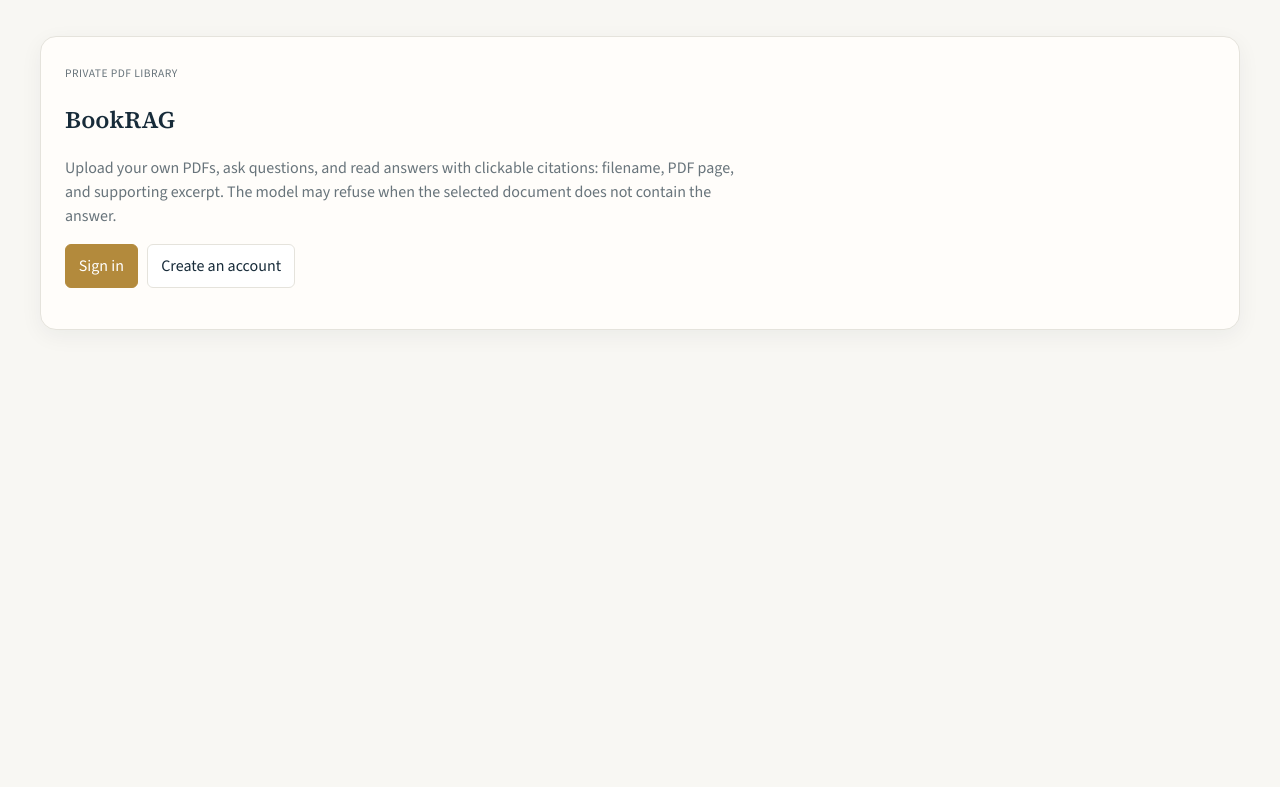
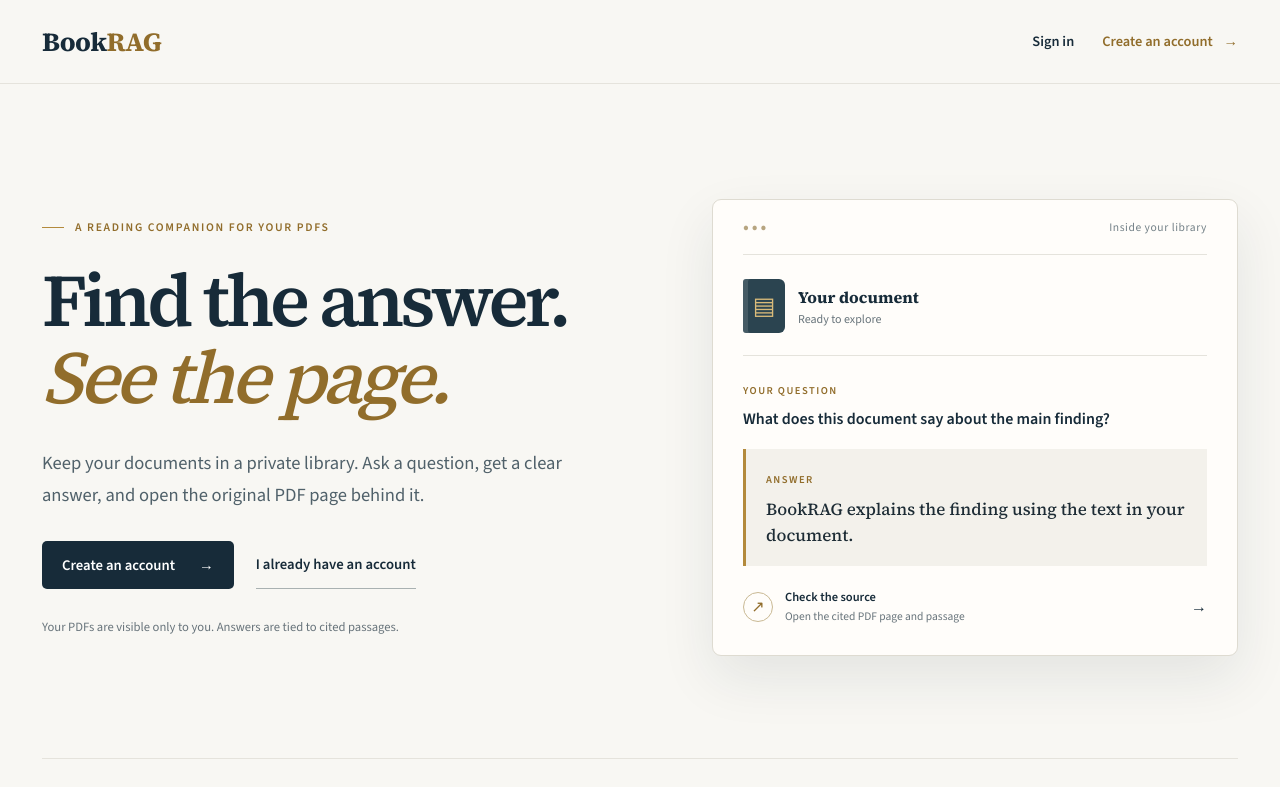
Before and after one commit to manumathewjiss/BookRAG, a Next.js app in the folder cloud_frontend/: page / in a window 1280 px wide. Shown: the top 787 px of the page. Built offline with nearby package versions, Linux system fonts and the light colour scheme; no server answers.

Commit message:
Redesign BookRAG landing page

```diff
--- a/cloud_frontend/src/app/globals.css
+++ b/cloud_frontend/src/app/globals.css
@@ -457,3 +457,44 @@ button:focus-visible,a:focus-visible,input:focus-visible,textarea:focus-visible
 .side-nav .side-nav-icon { display:inline-flex; align-items:center; justify-content:center; }
 .side-nav-icon svg { width:18px; height:18px; }
 .answer-topline { justify-content:flex-end; }
+
+/* Public landing page */
+.landing { min-height:100vh; display:flex; flex-direction:column; background:#f8f7f3; }
+.landing-header,.landing-main,.landing-footer { width:min(1320px,100%); margin-inline:auto; }
+.landing-header { min-height:84px; padding:0 42px; display:flex; align-items:center; justify-content:space-between; gap:20px; border-bottom:1px solid var(--line); }
+.landing-brand { font-family:var(--serif); font-size:1.65rem; font-weight:700; letter-spacing:-.025em; color:var(--navy); text-decoration:none; }
+.landing-brand span { color:var(--brass-deep); }
+.landing-header nav { display:flex; align-items:center; gap:28px; }
+.landing-header nav a { text-decoration:none; font-size:.9rem; font-weight:600; }
+.landing-signin { color:var(--navy); }
+.landing-header-cta { color:var(--brass-deep); }
+.landing-header-cta span { margin-left:8px; }
+.landing-main { flex:1; padding:0 42px; }
+.landing-hero { display:grid; grid-template-columns:minmax(0,1.06fr) minmax(360px,.94fr); align-items:center; gap:clamp(40px,6vw,100px); padding:clamp(64px,9vw,126px) 0 clamp(68px,8vw,110px); }
+.landing-kicker { display:flex; align-items:center; gap:11px; margin:0 0 27px; color:var(--brass-deep); font-size:.73rem; font-weight:700; letter-spacing:.14em; text-transform:uppercase; }
+.landing-kicker span { display:inline-block; width:22px; height:1px; background:var(--brass); }
+.landing-copy h1 { margin:0; max-width:740px; color:var(--navy); font-size:clamp(3.4rem,5.8vw,6.25rem); line-height:1.04; font-weight:600; letter-spacing:-.055em; }
+.landing-copy h1 em { font-weight:500; color:var(--brass-deep); }
+.landing-intro { max-width:570px; margin:31px 0 30px; color:#50616a; font-size:clamp(1.03rem,1.45vw,1.22rem); line-height:1.7; }
+.landing-actions { display:flex; align-items:center; flex-wrap:wrap; gap:22px; }
+.landing-actions a { min-height:48px; display:inline-flex; align-items:center; text-decoration:none; font-size:.92rem; font-weight:650; }
+.landing-primary { gap:24px; padding:0 20px; color:white; background:var(--navy); border-radius:5px; }
+.landing-primary:hover { background:#294553; }
+.landing-secondary { color:var(--navy); border-bottom:1px solid #a9b1b1; }
+.landing-assurance { max-width:510px; margin:28px 0 0; color:var(--muted); font-size:.79rem; line-height:1.55; }
+.landing-preview { padding:0 30px 31px; background:#fffdfa; border:1px solid #dedbd1; border-radius:9px; box-shadow:0 22px 55px rgba(23,43,57,.09); }
+.preview-topline { display:flex; align-items:center; justify-content:space-between; min-height:55px; border-bottom:1px solid var(--line); color:#738087; font-size:.72rem; letter-spacing:.05em; }
+.preview-dots { color:#b7a580; letter-spacing:.15em; font-size:1.2rem; line-height:0; }
+.preview-book { display:flex; align-items:center; gap:13px; padding:24px 0 22px; border-bottom:1px solid var(--line); }
+.preview-book-icon { display:grid; place-items:center; width:42px; height:54px; border-radius:3px 6px 6px 3px; background:#2b4450; box-shadow:inset 5px 0 rgba(255,255,255,.12); color:#d9bb7a; font-size:1.5rem; }
+.preview-book strong,.preview-book small,.preview-citation strong,.preview-citation small { display:block; }
+.preview-book strong { color:var(--navy); font-family:var(--serif); font-size:1rem; }.preview-book small { margin-top:3px; color:var(--muted); font-size:.75rem; }
+.preview-question { padding:22px 0 18px; }.preview-question small,.preview-answer small { color:var(--brass-deep); font-size:.66rem; font-weight:700; letter-spacing:.14em; }
+.preview-question p { margin:8px 0 0; color:var(--navy); font-weight:600; line-height:1.5; }
+.preview-answer { padding:18px 20px; background:#f3f1eb; border-left:3px solid var(--brass); }.preview-answer p { margin:9px 0 0; color:var(--ink); font-family:var(--serif); font-size:1.06rem; line-height:1.5; }
+.preview-citation { display:flex; align-items:center; gap:12px; padding-top:23px; color:var(--navy); }.preview-citation-mark { display:grid; place-items:center; flex:0 0 30px; height:30px; border:1px solid #c9b994; border-radius:50%; color:var(--brass-deep); }.preview-citation span:nth-child(2) { flex:1; }.preview-citation strong { font-size:.78rem; }.preview-citation small { color:var(--muted); font-size:.72rem; margin-top:3px; }
+.landing-steps { display:grid; grid-template-columns:repeat(3,1fr); gap:34px; padding:30px 0 62px; border-top:1px solid var(--line); }
+.landing-steps>div { padding-left:18px; border-left:1px solid #d8c7a6; }.landing-steps span { color:var(--brass-deep); font-size:.71rem; font-weight:700; letter-spacing:.1em; }.landing-steps h2 { margin:9px 0 6px; font-size:1.13rem; }.landing-steps p { margin:0; max-width:260px; color:var(--muted); font-size:.84rem; line-height:1.55; }
+.landing-footer { display:flex; justify-content:space-between; gap:18px; padding:20px 42px 25px; border-top:1px solid var(--line); color:var(--muted); font-size:.75rem; }.landing-footer span:first-child { color:var(--navy); font-family:var(--serif); font-size:.95rem; font-weight:700; }
+@media(max-width:900px) { .landing-hero { grid-template-columns:1fr; gap:50px; padding:70px 0; }.landing-preview { max-width:560px; }.landing-copy h1 { font-size:clamp(3.3rem,9vw,5.5rem); } }
+@media(max-width:600px) { .landing-header { min-height:70px; padding:0 20px; }.landing-brand { font-size:1.4rem; }.landing-header nav { gap:14px; }.landing-header-cta { display:none; }.landing-main { padding:0 20px; }.landing-hero { padding:62px 0 55px; gap:42px; }.landing-copy h1 { font-size:clamp(3.25rem,12vw,4.4rem); }.landing-intro { margin:24px 0; }.landing-actions { gap:15px; }.landing-preview { padding:0 20px 24px; }.landing-steps { grid-template-columns:1fr; gap:26px; padding:32px 0 50px; }.landing-footer { padding:20px; flex-direction:column; gap:4px; } }
--- a/cloud_frontend/src/app/page.tsx
+++ b/cloud_frontend/src/app/page.tsx
@@ -2,24 +2,48 @@ import Link from "next/link";
 
 export default function HomePage() {
   return (
-    <div className="page">
-      <section className="hero">
-        <p className="doc-tag">Private PDF library</p>
-        <h1>BookRAG</h1>
-        <p>
-          Upload your own PDFs, ask questions, and read answers with clickable citations: filename,
-          PDF page, and supporting excerpt. The model may refuse when the selected document does not
-          contain the answer.
-        </p>
-        <p style={{ display: "flex", gap: "0.6rem", flexWrap: "wrap" }}>
-          <Link className="primary" href="/login">
-            Sign in
-          </Link>
-          <Link className="ghost" href="/signup">
-            Create an account
-          </Link>
-        </p>
-      </section>
+    <div className="landing">
+      <header className="landing-header">
+        <Link className="landing-brand" href="/" aria-label="BookRAG home">Book<span>RAG</span></Link>
+        <nav aria-label="Account">
+          <Link className="landing-signin" href="/login">Sign in</Link>
+          <Link className="landing-header-cta" href="/signup">Create an account <span aria-hidden="true">→</span></Link>
+        </nav>
+      </header>
+
+      <main className="landing-main">
+        <section className="landing-hero" aria-labelledby="landing-title">
+          <div className="landing-copy">
+            <p className="landing-kicker"><span aria-hidden="true" /> A reading companion for your PDFs</p>
+            <h1 id="landing-title">Find the answer.<br /><em>See the page.</em></h1>
+            <p className="landing-intro">
+              Keep your documents in a private library. Ask a question, get a clear answer,
+              and open the original PDF page behind it.
+            </p>
+            <div className="landing-actions">
+              <Link className="landing-primary" href="/signup">Create an account <span aria-hidden="true">→</span></Link>
+              <Link className="landing-secondary" href="/login">I already have an account</Link>
+            </div>
+            <p className="landing-assurance">Your PDFs are visible only to you. Answers are tied to cited passages.</p>
+          </div>
+
+          <div className="landing-preview" aria-label="Example of a cited answer in BookRAG">
+            <div className="preview-topline"><span className="preview-dots" aria-hidden="true">•••</span><span>Inside your library</span></div>
+            <div className="preview-book"><span className="preview-book-icon" aria-hidden="true">▤</span><span><strong>Your document</strong><small>Ready to explore</small></span></div>
+            <div className="preview-question"><small>YOUR QUESTION</small><p>What does this document say about the main finding?</p></div>
+            <div className="preview-answer"><small>ANSWER</small><p>BookRAG explains the finding using the text in your document.</p></div>
+            <div className="preview-citation"><span className="preview-citation-mark" aria-hidden="true">↗</span><span><strong>Check the source</strong><small>Open the cited PDF page and passage</small></span><span aria-hidden="true">→</span></div>
+          </div>
+        </section>
+
+        <section className="landing-steps" aria-label="How BookRAG works">
+          <div><span>01</span><h2>Add a PDF</h2><p>Bring a digital-text document into your private library.</p></div>
+          <div><span>02</span><h2>Ask naturally</h2><p>Explore its contents with questions in your own words.</p></div>
+          <div><span>03</span><h2>Read with confidence</h2><p>Check supporting passages against the original pages.</p></div>
+        </section>
+      </main>
+
+      <footer className="landing-footer"><span>BookRAG</span><span>Read closely. Ask freely. Verify the source.</span></footer>
     </div>
   );
 }
```
